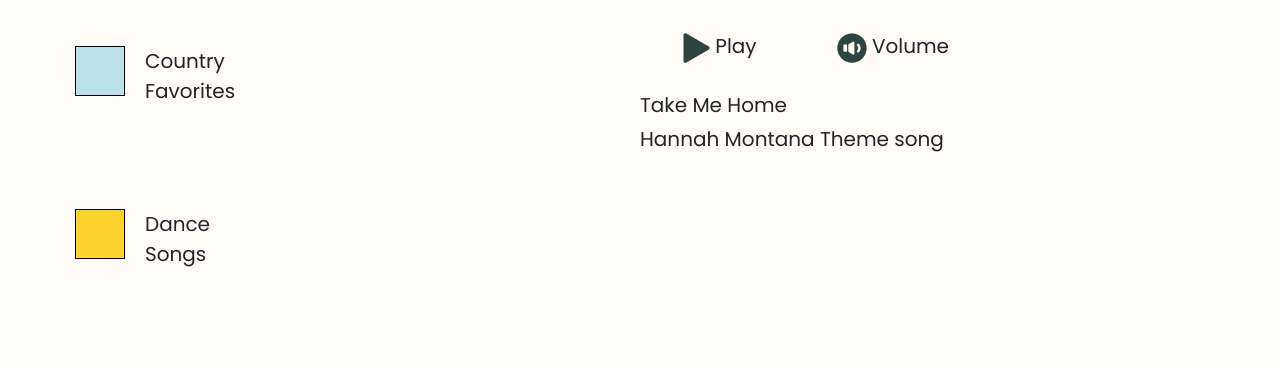
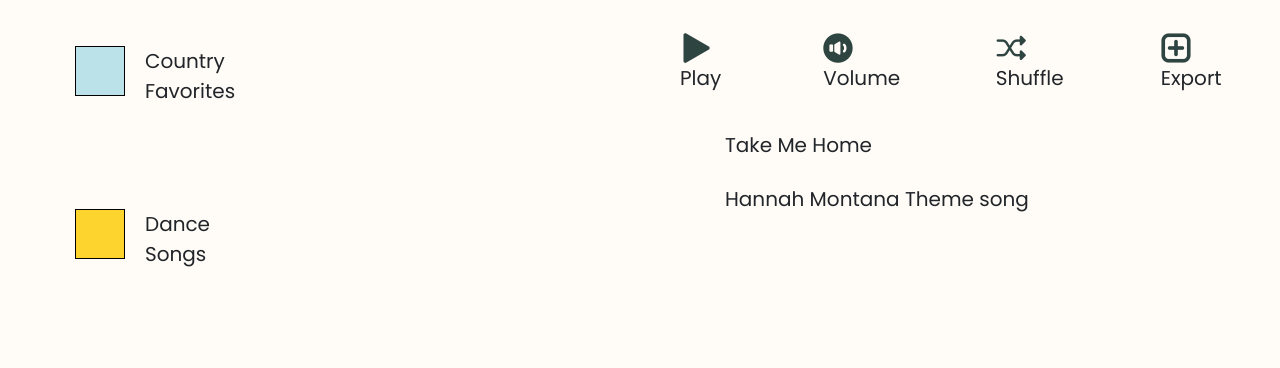
Before and after one commit to shivalish/MixedSounds, a website: page client/playlists.html in a window 1280 px wide. Shown: the part 424-792 px from the top of the page. Drawn offline with nearby package versions, Linux system fonts and the light colour scheme.

Commit message:
changed the styling.

```diff
--- a/client/css/playlists.css
+++ b/client/css/playlists.css
@@ -33,6 +33,11 @@
     flex-direction: row;
   }
 
+  .song {
+    padding: 10px;
+    margin-left: 75px;
+  }
+
   .col-1 {
     grid-column-start: 1;
     grid-column-end: 2;
@@ -66,3 +71,8 @@
     height: 30px;
     width: 30px;
 }
+
+.icon:hover {
+    opacity: 70%;
+    cursor: pointer;
+  }
--- a/client/playlists.html
+++ b/client/playlists.html
@@ -76,13 +76,23 @@
             <label>Volume</label>
           </div>
 
+          <div class="music-icon">
+            <img class="icon" src="./images/shufflebutton.png">
+            <label>Shuffle</label>
+          </div>
+
+          <div class="music-icon">
+            <img class="icon" src="./images/addicon.png">
+            <label>Export</label>
+          </div>
+
         </div>
 
-        <div>
+        <div class="song">
           <h6>Take Me Home</h6>
         </div>
 
-        <div>
+        <div class="song">
           <h6>Hannah Montana Theme song</h6>
         </div>
 
```
Also changed, not shown: client/images/shufflebutton.png (added).
